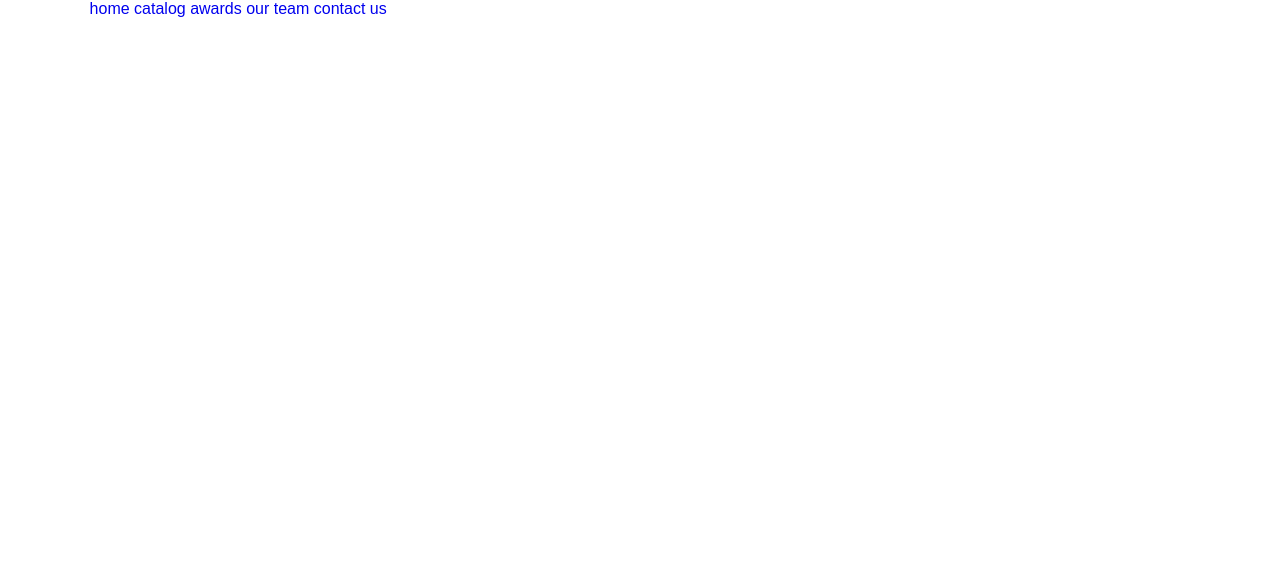
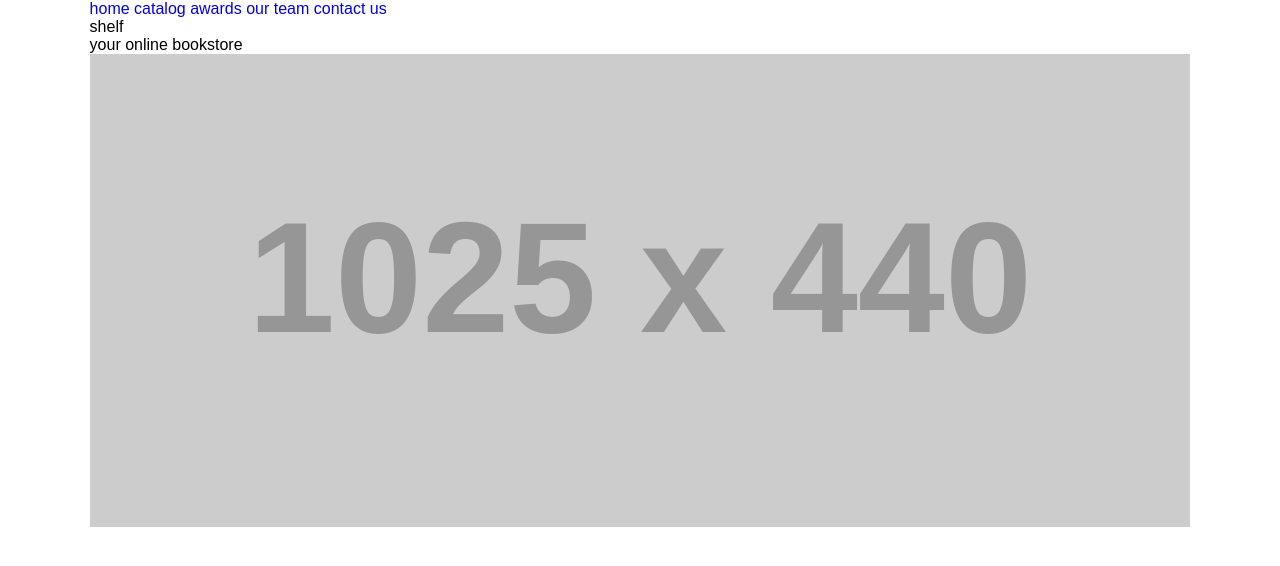
Before and after one commit to psandeepaxioned/shelf, a plain HTML site: page index.html in a window 1280 px wide. Drawn offline with Linux system fonts and the light colour scheme; placeholder pictures from the web are drawn by us.

Commit message:
banner structure

```diff
--- a/index.html
+++ b/index.html
@@ -31,6 +31,17 @@
       <!--header section ends-->
       <!--main section start-->
       <main>
+        <!-- banner started -->
+        <section class="banner">
+          <div class="wrapper">
+            <h1>shelf</h1>
+            <p>your online bookstore</p>
+            <figure>
+              <img src="https://via.placeholder.com/1025x440" alt="Banner Image">
+            </figure>
+          </div>
+        </section>
+        <!-- banner ended -->
       </main>
       <!--main section end-->
       <!--footer section start-->
```
